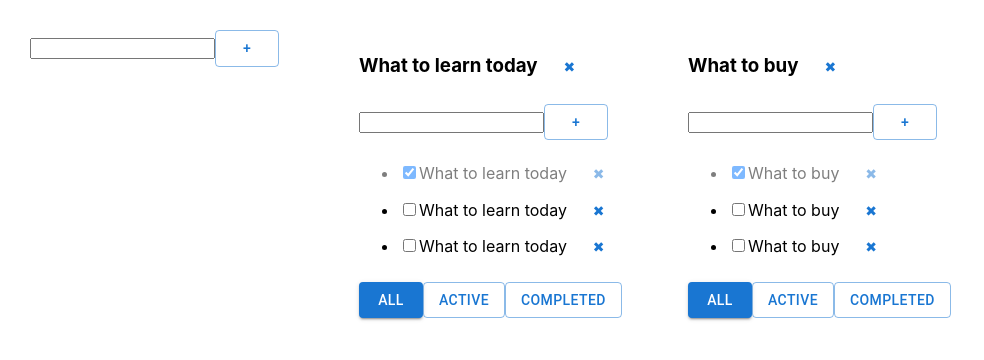
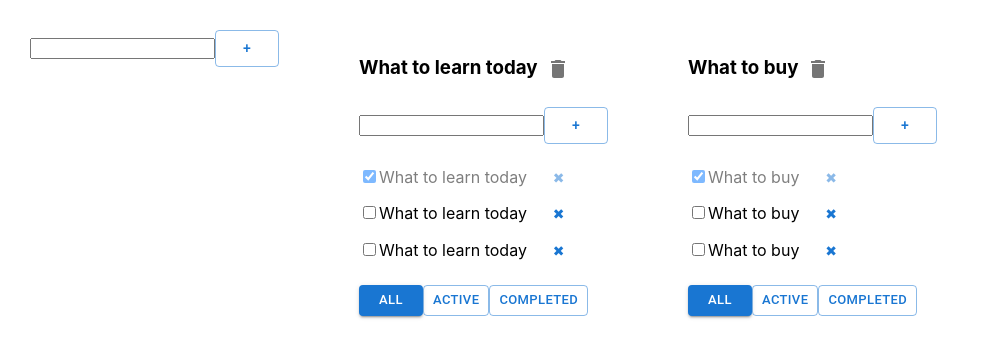
Before and after one commit to kravchanton/todov2, a React (Create React App) app: page / in a window 1280 px wide. Shown: the top 360 px of the page, without its empty margins (0-984 px from the left). Built offline with nearby package versions, Linux system fonts and the light colour scheme.

Commit message:
fix style ul

```diff
--- a/src/App.css
+++ b/src/App.css
@@ -6,6 +6,13 @@
   border: red 1px solid;
   outline:none
 
+}
+
+ul {
+  padding-left: 0;
+}
+li {
+  list-style-type: none;
 }
 .is-done {
   opacity: 0.5;
--- a/src/TodoList.tsx
+++ b/src/TodoList.tsx
@@ -2,7 +2,9 @@ import React, {useState, KeyboardEvent, ChangeEvent} from 'react';
 import {filterValuesType} from "./App";
 import {AddItemForm} from "./AddItemForm";
 import {EditableSpan} from "./EditableSpan";
-import { Button } from '@mui/material';
+import {Button, Checkbox, IconButton} from '@mui/material';
+import DeleteIcon from '@mui/icons-material/Delete';
+
 
 export type TaskType = {
     id: string
@@ -29,14 +31,16 @@ export const TodoList = (props: TodoListPropsType) => {
     let addTask = (title: string) => {
         props.addTask(title, props.id)
     }
-let changeTodoListTitle= (title: string) => {
+    let changeTodoListTitle = (title: string) => {
         props.changeTodoListTitle(title, props.id)
     }
 
     return (
         <div>
-            <h3><EditableSpan title={props.title} changeTitle={changeTodoListTitle} />
-                <Button onClick={() => props.removeTodoList(props.id)}>✖</Button>
+            <h3><EditableSpan title={props.title} changeTitle={changeTodoListTitle}/>
+                <IconButton aria-label="delete" onClick={() => props.removeTodoList(props.id)}>
+                    <DeleteIcon/>
+                </IconButton>
             </h3>
 
 
@@ -53,6 +57,7 @@ let changeTodoListTitle= (title: string) => {
                     }
                     return (
                         <li key={t.id} className={t.isDone === true ? 'is-done' : ''}>
+
                             <input type="checkbox" checked={t.isDone} onChange={changeTaskStatus}/>
                             <EditableSpan title={props.title} changeTitle={changeTaskTitle}/>
                             <Button onClick={() => props.removeTask(t.id, props.id)}>✖</Button>
@@ -62,13 +67,18 @@ let changeTodoListTitle= (title: string) => {
             </ul>
             <div>
                 <Button
+                    size="small"
                     variant={props.filter === 'all' ? "contained" : "outlined"}
                     onClick={() => props.changeFilter('all', props.id)}>All
                 </Button>
-                <Button variant={props.filter === 'active' ? "contained" : "outlined"}
+                <Button
+                    size="small"
+                    variant={props.filter === 'active' ? "contained" : "outlined"}
                     onClick={() => props.changeFilter('active', props.id)}>Active
                 </Button>
-                <Button variant={props.filter === 'completed' ? "contained" : "outlined"}
+                <Button
+                    size="small"
+                    variant={props.filter === 'completed' ? "contained" : "outlined"}
                     onClick={() => props.changeFilter('completed', props.id)}>Completed
                 </Button>
             </div>
```
Lines whose indentation alone changed are shown as unchanged.
